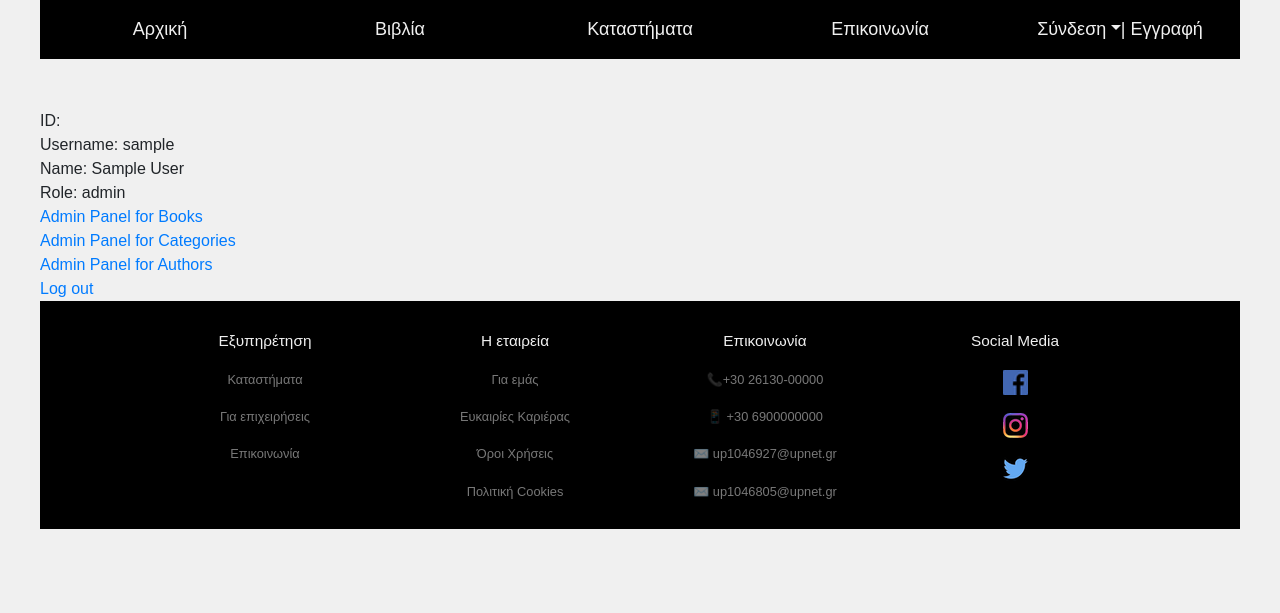
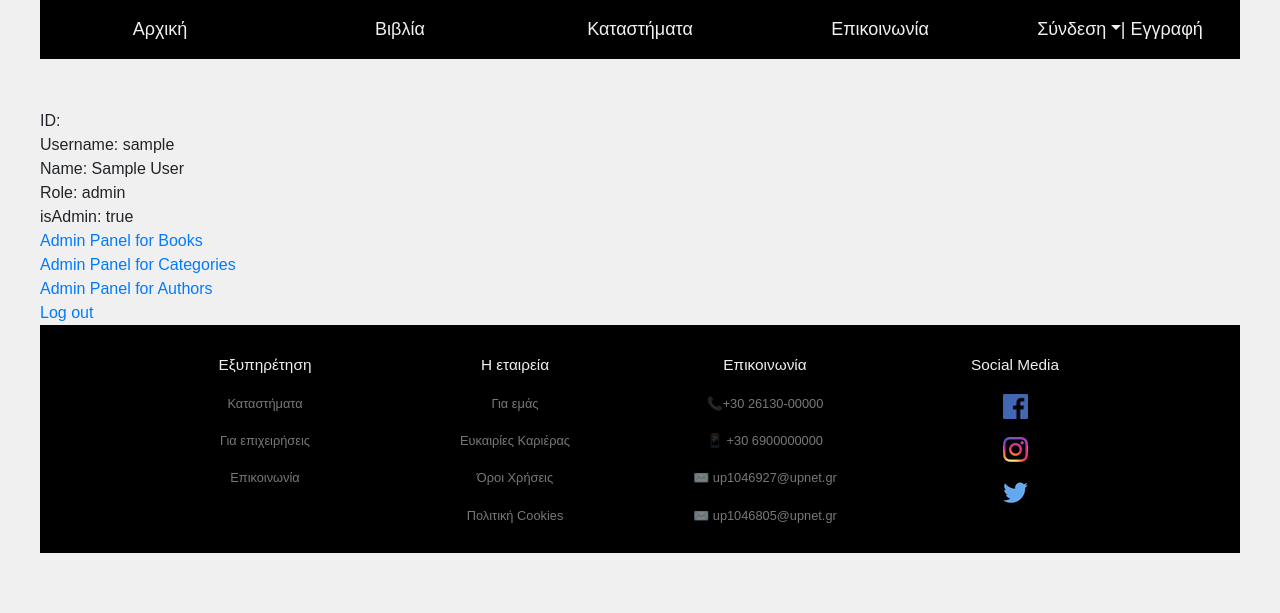
Before and after one commit to goergiosdaniil/Project-Publishing-House, a Node server app: page /account in a window 1280 px wide. Shown: the part 291-904 px from the top of the page. Before the commit the page ends 880 px from the top, so only its background shows below. Run offline with Node 20, Linux system fonts and the light colour scheme; the visitor is signed in with stand-in values (Sample User, id 1); some libraries are stand-ins or nearby versions.

Commit message:
Change for isAdmin

```diff
--- a/views/account.hbs
+++ b/views/account.hbs
@@ -25,7 +25,9 @@
     Username: {{user.username}} <br/>
     Name: {{user.firstName}} {{user.lastName}} <br/>
     Role: {{user.role}} <br/>
-
+    {{#if user.isAdmin}}
+    isAdmin: {{user.isAdmin}} <br/>
+    {{/if}}
     <a href="/bookview">Admin Panel for Books</a> <br/>
     <a href="/viewcategories">Admin Panel for Categories</a> <br/>
     <a href="/authorsView">Admin Panel for Authors</a> <br/>
--- a/views/partials/navbar.hbs
+++ b/views/partials/navbar.hbs
@@ -22,7 +22,7 @@
 
             <li class="nav-item dropdown" >
               <a class="nav-link dropdown-toggle" href="#" id="loggedIn-dropdownToggle" role="button" data-toggle="dropdown" aria-haspopup="true" aria-expanded="false">
-                Γεια σου, <b>{{user.firstName}}</b>
+                Γεια σου , <b>{{user.firstName}}</b>
               </a>
               <div class="dropdown-menu" id="loggedIn-dropdownMenu">
                 <div class="loggedIn-dropdownItem"><a href="/account" class="nav-link">Λογαριασμός</a></div>
```
